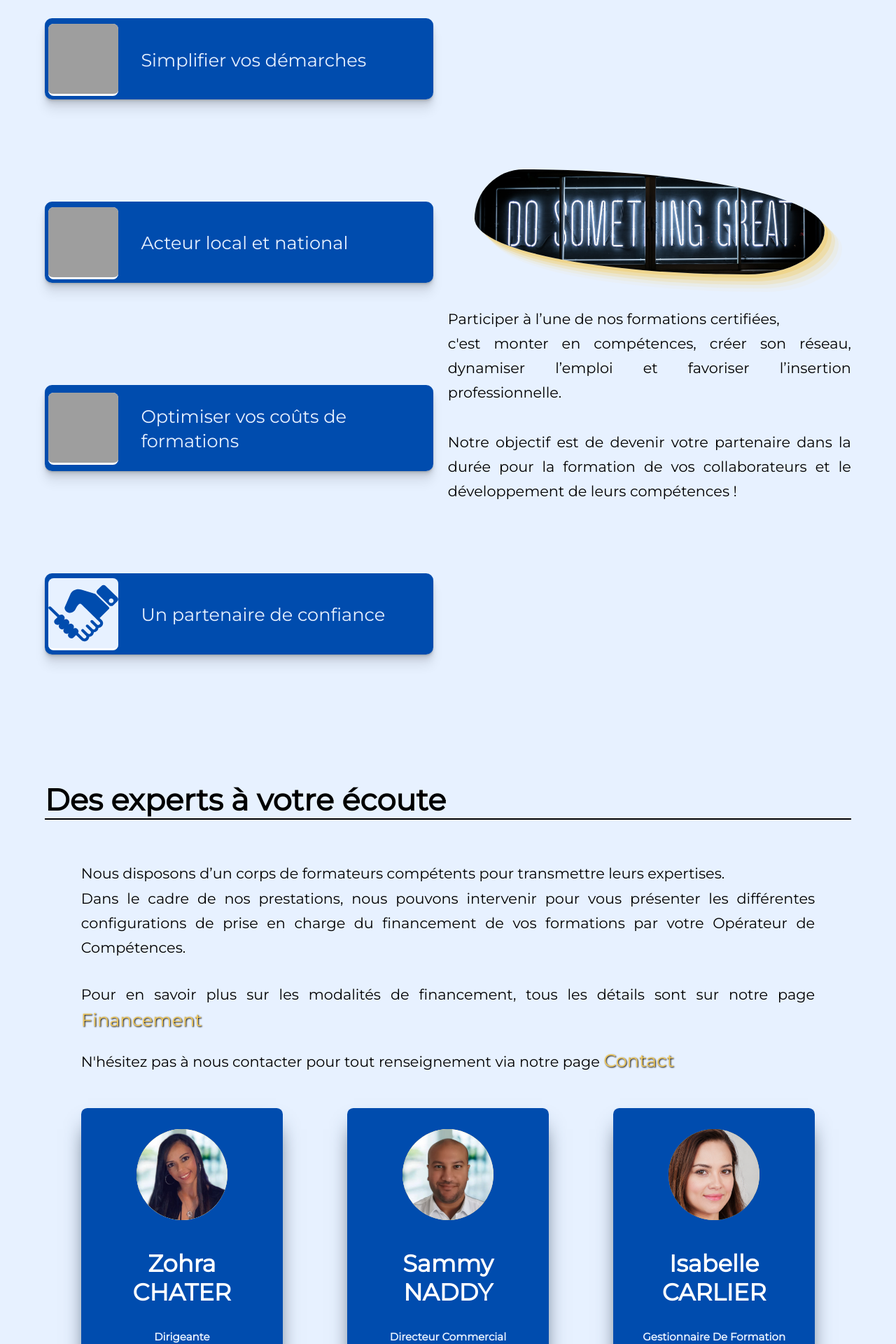
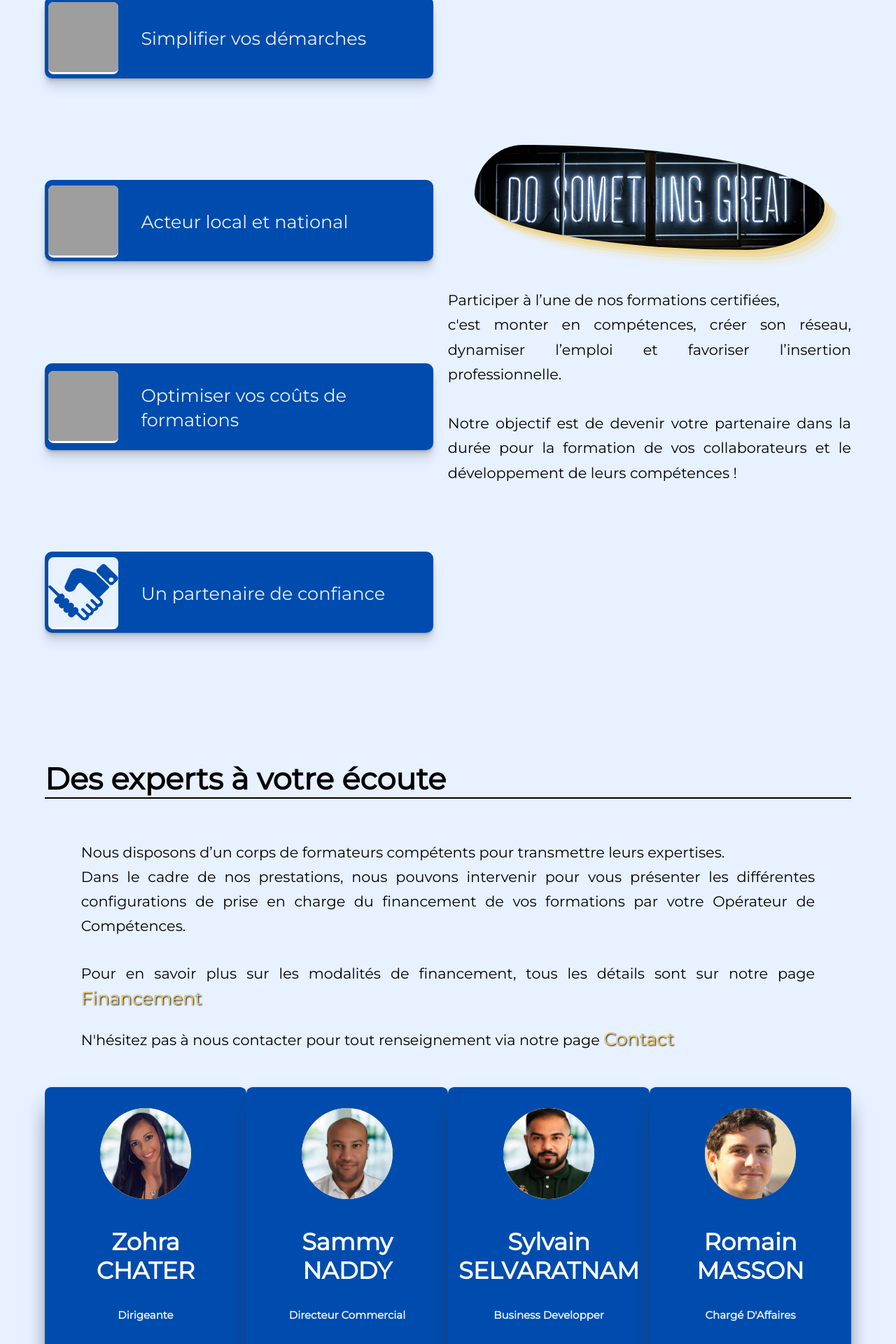
Before and after one commit to Lem0nRavioli/GroupeCFR---Published-website, a PHP site: page /qui_sommes_nous.html in a window 1280 px wide. Shown: the part 2600-4520 px from the top of the page at 70% size. Run offline with PHP 8.4, Linux system fonts and the light colour scheme; grey boxes are pictures that could not be loaded.

Commit message:
update matthieu aboutus

```diff
--- a/css/qui_sommes_nous.css
+++ b/css/qui_sommes_nous.css
@@ -15,7 +15,6 @@
 }
 
 
-
 /* Partie présentation de l'entreprise */
 
 .presentation .groupecfr {
@@ -26,6 +25,8 @@
     align-content: center;
     height: 62vh;
     text-align: justify;
+    flex-direction: row;
+    overflow-y: auto;
 }
 
 .presentation .groupecfr img {
@@ -64,6 +65,7 @@
 
 .presentation .nos_objectifs {
     display: flex;
+    flex-direction: row;
     justify-content: space-around;
     align-content: center;
     height: 80vh;
@@ -132,6 +134,7 @@
     align-content: center;
     align-items: center;
     text-align: justify;
+    /* overflow-y: auto; */
 }
 
 .nos_objectifs .text_objectif #doSomethingGreat {
@@ -208,10 +211,9 @@
 .row {
     display: flex;
     flex-wrap: wrap;
-    justify-content: center;
+    justify-content: space-evenly;
     align-items: center;
     align-content: center;
-    gap: 8%;
 }
 
 .team {
@@ -356,6 +358,7 @@
 @media screen and (max-width: 1370px){
     .presentation .groupecfr {
         font-size: 1.3rem;
+        justify-content: flex-start;
     }
     .nos_objectifs .text_objectif #doSomethingGreat {
         height: 150px;
@@ -374,11 +377,27 @@
     }
 }
 
+@media screen and (max-width: 1280px){
+    .text_objectif p {
+        font-size: 1.3rem;
+    }
+
+    .intro_experts {
+        font-size: 1.3rem;
+    }
+
+    .experts_container .renvoie {
+        font-size: 1.3rem;
+    }
+}
+
+
 @media screen and (max-width: 1213px){
 
     .presentation .groupecfr {
         flex-direction: column;
         height: 90vh;
+        justify-content: flex-start;
     }
 
     .presentation .nos_objectifs {
@@ -418,6 +437,8 @@
 
     .presentation .groupecfr {
         height: 100vh;
+        justify-content: flex-start;
+
     }
 
     .nos_objectifs .text_objectif #doSomethingGreat {
@@ -442,6 +463,8 @@
 
     .presentation .groupecfr {
         height: 120vh;
+        justify-content: flex-start;
+
     }
 
     .presentation .nos_objectifs {
@@ -464,6 +487,7 @@
     }
     .presentation .groupecfr {
         height: 150vh;
+        justify-content: flex-start;
     }
     .nos_objectifs .text_objectif #doSomethingGreat {
         height: 120px;
@@ -539,3 +563,13 @@
         height: 230vh;
     }
 }
+
+@media screen and (max-height: 510px){
+
+    .presentation .groupecfr {
+        height: 260vh;
+    }
+    .presentation .nos_objectifs {
+        height: 230vh;
+    }
+}
--- a/qui_sommes_nous.html
+++ b/qui_sommes_nous.html
@@ -38,14 +38,17 @@
 
     <!-- Début contenu -->
     <div class="qsn_container">
+
+        <div class="presentation" id="bloc_presentation">
+            <div class="histoire">
                 <H1>Qui sommes-nous ?</H1>
-        <div class="presentation" id="bloc_presentation">
                 <section class="groupecfr">
-                <img src="./asset/photo/spotlight.jpg" alt="">
+                    <div><img src="./asset/photo/spotlight.jpg" alt="Voici qui nous sommes"></div>
                     <div class="text_groupecfr">
                         <p class="par1">
                             La société C.F.R - <b>Centre de Formation et Recrutement</b> a été créée en <b> 2016</b> et
-                        détient l’autorisation préfectorale pour exercer dans le milieu de la formation professionnelle.
+                            détient l’autorisation préfectorale pour exercer dans le milieu de la formation
+                            professionnelle.
                         </p>
                         <p class="par1"> CFR est <b> un centre de
                                 formation pluridisciplinaire </b> qui a pour mission de former l’ensemble des profils
@@ -58,12 +61,12 @@
                             dans les métiers de l’informatique et de la finance.
                         </p>
                     </div>
+                </section>
+            </div>
+            <!-- <hr> -->
 
-            </section>
-            <hr>
-
+            <div class="objectifs">
                 <h2 id="titre_objectifs" class="titre_section">Nos objectifs</h2>
-
                 <section class="nos_objectifs">
                     <ul class="bullet_point">
                         <li>
@@ -82,10 +85,11 @@
                             <img src="./asset/icons/handshake-deal.svg" alt="">
                             <p>Un partenaire de confiance</p>
                         </li>
-
                     </ul>
                     <div class="text_objectif">
+                        <div>
                             <img id="doSomethingGreat" src="./asset/photo/doSomethingGreat.jpg" alt="">
+                        </div>
                         <p>
                             Participer à l’une de nos formations certifiées, <br> c'est monter en compétences, créer son
                             réseau,
@@ -97,28 +101,28 @@
                         </p>
                     </div>
                 </section>
+            </div>
 
+            <div class="experts">
                 <h2 id="titre_experts" class="titre_section">Des experts à votre écoute</h2>
-
                 <section class="experts_container">
                     <p class="intro_experts">
-                    Nous disposons d’un corps de formateurs compétents pour transmettre leurs expertises. <br> Dans le cadre de nos prestations, nous pouvons intervenir pour vous présenter les
+                        Nous disposons d’un corps de formateurs compétents pour transmettre leurs expertises. <br> Dans
+                        le cadre de nos prestations, nous pouvons intervenir pour vous présenter les
                         différentes
-                    configurations de prise en charge du financement de vos formations par votre Opérateur de Compétences.
+                        configurations de prise en charge du financement de vos formations par votre Opérateur de
+                        Compétences.
                     </p>
                     <div class="renvoie">
                         <p>
-                        Pour en savoir plus sur les modalités de financement, tous les détails sont sur notre page <a
-                            href="#">Financement</a>
+                            Pour en savoir plus sur les modalités de financement, tous les détails sont sur notre page
+                            <a href="#">Financement</a>
                         </p>
-
                         <p>
                             N'hésitez pas à nous contacter pour tout renseignement via notre page <a
                                 href="#">Contact</a>
                         </p>
-
                     </div>
-
                     <div class="row">
                         <div class="team">
                             <div class="picture">
@@ -130,7 +134,8 @@
                             </div>
                             <ul class="social">
                                 <li>
-                                <a href="https://www.facebook.com/CFRformation/" class="facebook" aria-hidden="true" target="_blank">
+                                    <a href="https://www.facebook.com/CFRformation/" class="facebook" aria-hidden="true"
+                                        target="_blank">
                                         <img src="./asset/icons/facebook.svg" alt="logo facebook">
                                     </a>
                                 </li>
@@ -138,13 +143,13 @@
                                         aria-hidden="true"></a></li>
                                 <li><a href="https://codepen.io/collection/XdWJOQ/" class="fa fa-google-plus"
                                         aria-hidden="true"></a></li> -->
-                            <li><a href="https://www.linkedin.com/in/zohra-chater-b1b29a132/" class="linkedin" aria-hidden="true" target="_blank">
+                                <li><a href="https://www.linkedin.com/in/zohra-chater-b1b29a132/" class="linkedin"
+                                        aria-hidden="true" target="_blank">
                                         <img src="./asset/icons/linkedin.svg" alt="logo linkedin">
                                     </a>
                                 </li>
                             </ul>
                         </div>
-
                         <div class="team">
                             <div class="picture">
                                 <img class="img-fluid" src="./asset/photo/sammy_naddy.jpeg">
@@ -155,7 +160,8 @@
                             </div>
                             <ul class="social">
                                 <li>
-                                <a href="https://www.facebook.com/CFRformation/" class="facebook" aria-hidden="true" target="_blank">
+                                    <a href="https://www.facebook.com/CFRformation/" class="facebook" aria-hidden="true"
+                                        target="_blank">
                                         <img src="./asset/icons/facebook.svg" alt="logo facebook">
                                     </a>
                                 </li>
@@ -163,38 +169,13 @@
                                         aria-hidden="true"></a></li>
                                 <li><a href="https://codepen.io/collection/XdWJOQ/" class="fa fa-google-plus"
                                         aria-hidden="true"></a></li> -->
-                            <li><a href="https://www.linkedin.com/in/sammynaddy/" class="linkedin" aria-hidden="true" target="_blank">
+                                <li><a href="https://www.linkedin.com/in/sammynaddy/" class="linkedin"
+                                        aria-hidden="true" target="_blank">
                                         <img src="./asset/icons/linkedin.svg" alt="logo linkedin">
                                     </a>
                                 </li>
                             </ul>
                         </div>
-
-                    <div class="team">
-                        <div class="picture">
-                            <img class="img-fluid" src="./asset/photo/Isabelle.jpg">
-                        </div>
-                        <div class="team_content">
-                            <h3 class="name">Isabelle <br> CARLIER</h3>
-                            <h4 class="title">Gestionnaire de formation</h4>
-                        </div>
-                        <ul class="social">
-                            <li>
-                                <a href="https://www.facebook.com/CFRformation/" class="facebook" aria-hidden="true" target="_blank">
-                                    <img src="./asset/icons/facebook.svg" alt="logo facebook">
-                                </a>
-                            </li>
-                            <!-- <li><a href="https://codepen.io/collection/XdWJOQ/" class="fa fa-twitter"
-                                    aria-hidden="true"></a></li>
-                            <li><a href="https://codepen.io/collection/XdWJOQ/" class="fa fa-google-plus"
-                                    aria-hidden="true"></a></li> -->
-                            <li><a href="https://www.linkedin.com/in/isabelle-carlier-89b5b31b7/" class="linkedin" aria-hidden="true" target="_blank">
-                                    <img src="./asset/icons/linkedin.svg" alt="logo linkedin">
-                                </a>
-                            </li>
-                        </ul>
-                    </div>
-
                         <div class="team">
                             <div class="picture">
                                 <img class="img-fluid" src="./asset/photo/sylvain_selvaratnam.jpeg">
@@ -205,7 +186,8 @@
                             </div>
                             <ul class="social">
                                 <li>
-                                <a href="https://www.facebook.com/CFRformation/" class="facebook" aria-hidden="true" target="_blank">
+                                    <a href="https://www.facebook.com/CFRformation/" class="facebook" aria-hidden="true"
+                                        target="_blank">
                                         <img src="./asset/icons/facebook.svg" alt="logo facebook">
                                     </a>
                                 </li>
@@ -213,13 +195,13 @@
                                         aria-hidden="true"></a></li>
                                 <li><a href="https://codepen.io/collection/XdWJOQ/" class="fa fa-google-plus"
                                         aria-hidden="true"></a></li> -->
-                            <li><a href="https://www.linkedin.com/in/sylvain-selvaratnam-a4624614b/" class="linkedin" aria-hidden="true" target="_blank">
+                                <li><a href="https://www.linkedin.com/in/sylvain-selvaratnam-a4624614b/"
+                                        class="linkedin" aria-hidden="true" target="_blank">
                                         <img src="./asset/icons/linkedin.svg" alt="logo linkedin">
                                     </a>
                                 </li>
                             </ul>
                         </div>
-
                         <div class="team">
                             <div class="picture">
                                 <img class="img-fluid" src="./asset/photo/Sylvain.jpg">
@@ -230,7 +212,8 @@
                             </div>
                             <ul class="social">
                                 <li>
-                                <a href="https://www.facebook.com/CFRformation/" class="facebook" aria-hidden="true" target="_blank">
+                                    <a href="https://www.facebook.com/CFRformation/" class="facebook" aria-hidden="true"
+                                        target="_blank">
                                         <img src="./asset/icons/facebook.svg" alt="logo facebook">
                                     </a>
                                 </li>
@@ -238,15 +221,16 @@
                                         aria-hidden="true"></a></li>
                                 <li><a href="" class="fa fa-google-plus"
                                         aria-hidden="true"></a></li> -->
-                            <li><a href="https://www.linkedin.com/company/centre-formation-recrutement/" class="linkedin" aria-hidden="true" target="_blank">
+                                <li><a href="https://www.linkedin.com/company/centre-formation-recrutement/"
+                                        class="linkedin" aria-hidden="true" target="_blank">
                                         <img src="./asset/icons/linkedin.svg" alt="logo linkedin">
                                     </a>
                                 </li>
                             </ul>
                         </div>
                     </div>
-
                 </section>
+            </div>
 
         </div>
     </div>
```
Also changed, not shown: css/funding_page.css (+18 -5 lines). Lines whose indentation alone changed are shown as unchanged.
